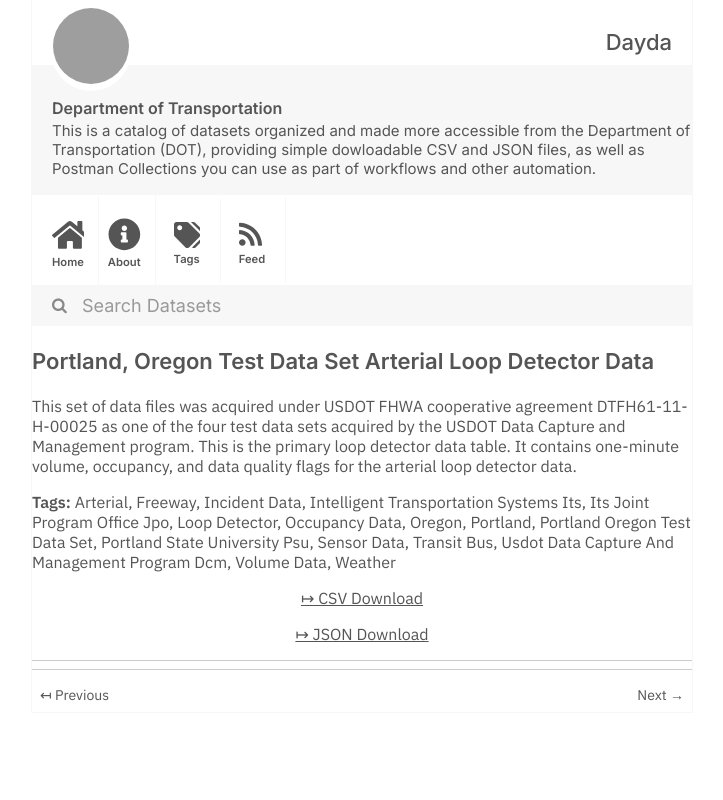
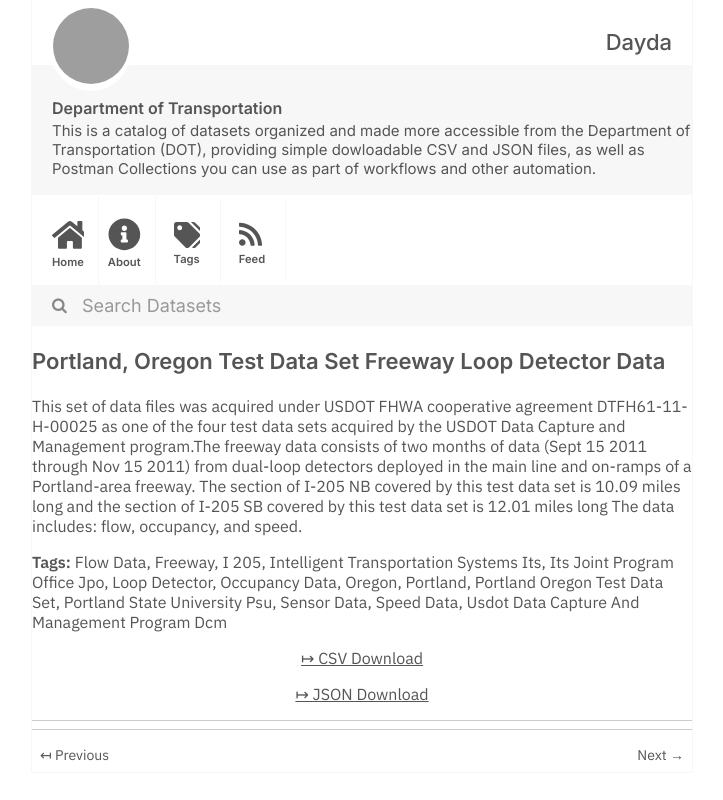
Before and after one commit to dayda-entities/department-of-transportation, a Jekyll site: the page built from _posts/2020-11-12-portland-oregon-test-data-set-.md, in a window 1280 px wide, cut to the strip 0-800 px from the top of the page. Shown: the whole strip, without its empty margins (278-1001 px from the left). Built offline with Jekyll 4.4.1, drawn with Linux system fonts in a browser that asks for light colours; grey boxes are pictures that could not be loaded.

Commit message:
Publish Data

```diff
--- a/_posts/2020-11-12-portland-oregon-test-data-set-.md
+++ b/_posts/2020-11-12-portland-oregon-test-data-set-.md
@@ -1,13 +1,13 @@
 ---
-title: 'Portland, Oregon Test Data Set Arterial Loop Detector Data'
-created: '2020-11-12T12:42:45.206064'
-modified: '2021-04-21T19:54:13.300556'
+title: 'Portland, Oregon Test Data Set Freeway Loop Detector Data'
+created: '2020-11-12T12:37:48.702150'
+modified: '2021-04-21T19:50:59.062652'
 state: active
 type: dataset
 tags:
-  - Arterial
+  - Flow Data
   - Freeway
-  - Incident Data
+  - I 205
   - Intelligent Transportation Systems Its
   - Its Joint Program Office Jpo
   - Loop Detector
@@ -17,16 +17,14 @@ tags:
   - Portland Oregon Test Data Set
   - Portland State University Psu
   - Sensor Data
-  - Transit Bus
+  - Speed Data
   - Usdot Data Capture And Management Program Dcm
-  - Volume Data
-  - Weather
 groups: []
 csv_url: >-
-  https://data.transportation.gov/api/views/bagt-569v/rows.csv?accessType=DOWNLOAD
+  https://data.transportation.gov/api/views/6bhp-rgk2/rows.csv?accessType=DOWNLOAD
 json_url: >-
-  https://data.transportation.gov/api/views/bagt-569v/rows.json?accessType=DOWNLOAD
+  https://data.transportation.gov/api/views/6bhp-rgk2/rows.json?accessType=DOWNLOAD
 layout: post
 
 ---
-This set of data files was acquired under USDOT FHWA cooperative agreement DTFH61-11-H-00025 as one of the four test data sets acquired by the USDOT Data Capture and Management program. This is the primary loop detector data table. It contains one-minute volume, occupancy, and data quality flags for the arterial loop detector data.
+This set of data files was acquired under USDOT FHWA cooperative agreement DTFH61-11-H-00025 as one of the four test data sets acquired by the USDOT Data Capture and Management program.The freeway data consists of two months of data (Sept 15 2011 through Nov 15 2011) from dual-loop detectors deployed in the main line and on-ramps of a Portland-area freeway.  The section of I-205 NB covered by this test data set is 10.09 miles long and the section of I-205 SB covered by this test data set is 12.01 miles long   The data includes: flow, occupancy, and speed.
```
